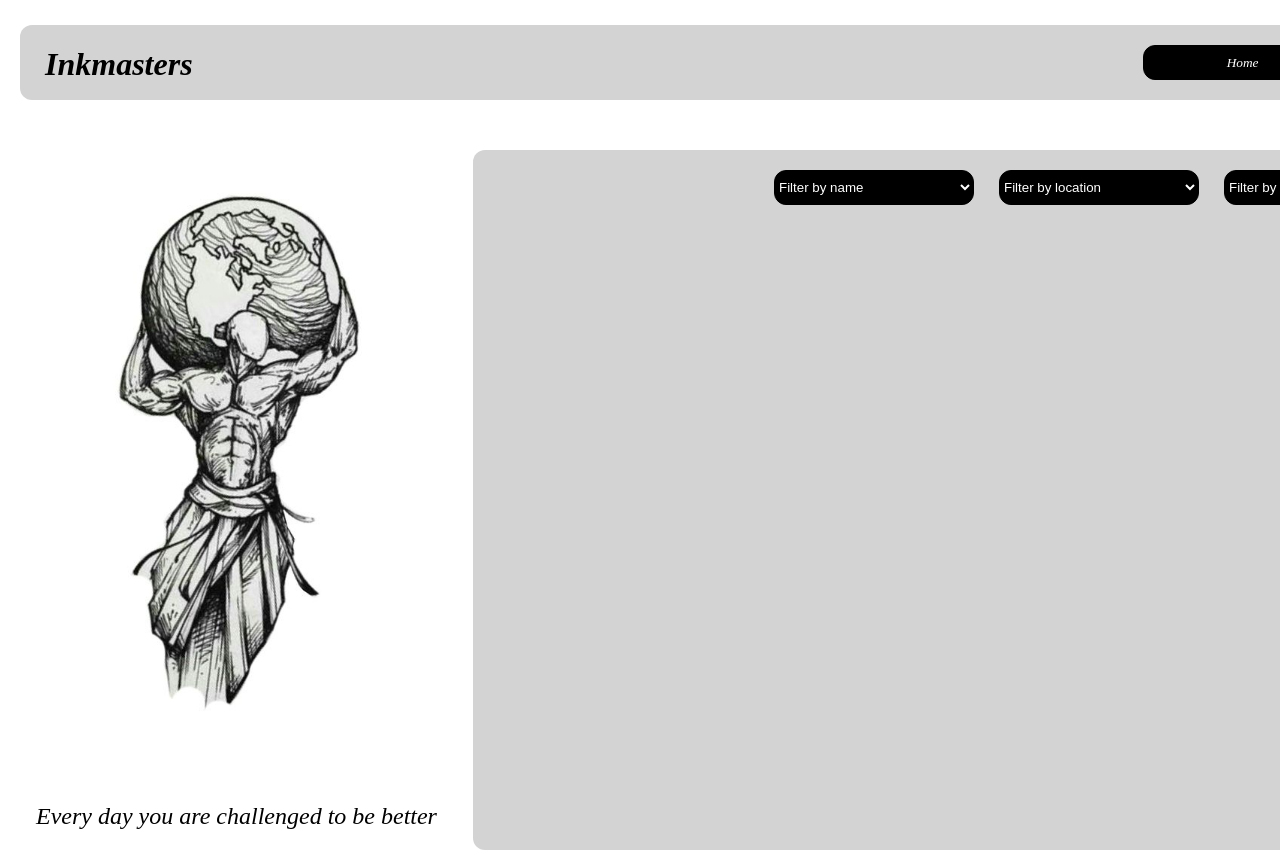
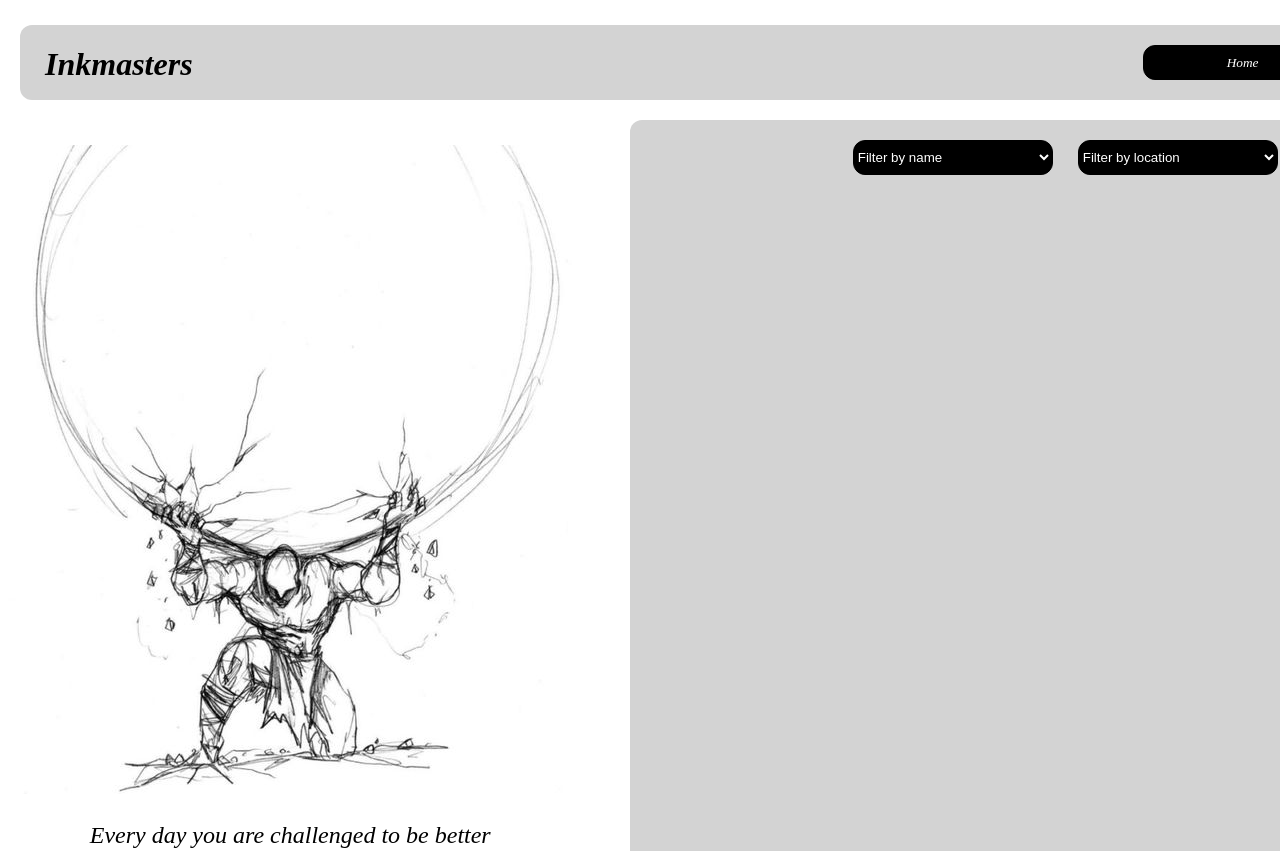
Before and after one commit to omaomach/Inkmasters-Frontend, a React (Create React App) app: page / in a window 1280 px wide. Shown: the top 851 px of the page. Built offline with nearby package versions, Linux system fonts and the light colour scheme.

Commit message:
positioned elements

```diff
--- a/src/Home.css
+++ b/src/Home.css
@@ -1,26 +1,26 @@
 .home-parent {
-    height: 850px;
+    height: 810px;
     width: 1750px;
     background-color: #ffffff;
     margin-left: auto;
     margin-right: auto;
-    margin-top: 50px;
+    margin-top: 20px;
     border-radius: 12px;
     display: flex;
     flex-direction: row;
 }
 
 .home-left {
-    width: 500px;
-    height: 700px;
+    width: 700px;
+    height: 810px;
     background-color: #ffffff;
     border-radius: 12px;
     text-align: center;
   }
 
 .atlas {
-    max-width: 600px;
-    max-height: 600px;
+    max-width: 700px;
+    max-height: 800px;
     border-radius: 12px;
     margin-top: 25px;
   }
@@ -34,8 +34,8 @@
 
 .artist-components {
     width: 1350px;
-    height: 700px;
+    height: 810px;
     background-color: lightgrey;
     border-radius: 12px;
-    /* margin-left: 100px; */
+    margin-left: 50px;
 }
--- a/src/components/Home.js
+++ b/src/components/Home.js
@@ -2,7 +2,7 @@ import React from "react";
 import NavBar from "./NavBar";
 import Search from "./Search";
 import "../Home.css";
-import atlas3 from '../assets/atlas3.jpg'
+import atlas4 from '../assets/atlas4.jpg'
 
 function Home() {
   return (
@@ -11,7 +11,7 @@ function Home() {
       <div className="home-parent">
         <div className="home-left">
             <div className="awesome-image">
-                <img className="atlas" src={atlas3} alt="world" />
+                <img className="atlas" src={atlas4} alt="world" />
             </div>
             <div className="art-text">
                 <p>Every day you are challenged to be better</p>
```
Also changed, not shown: src/assets/atlas4.jpg (added).
